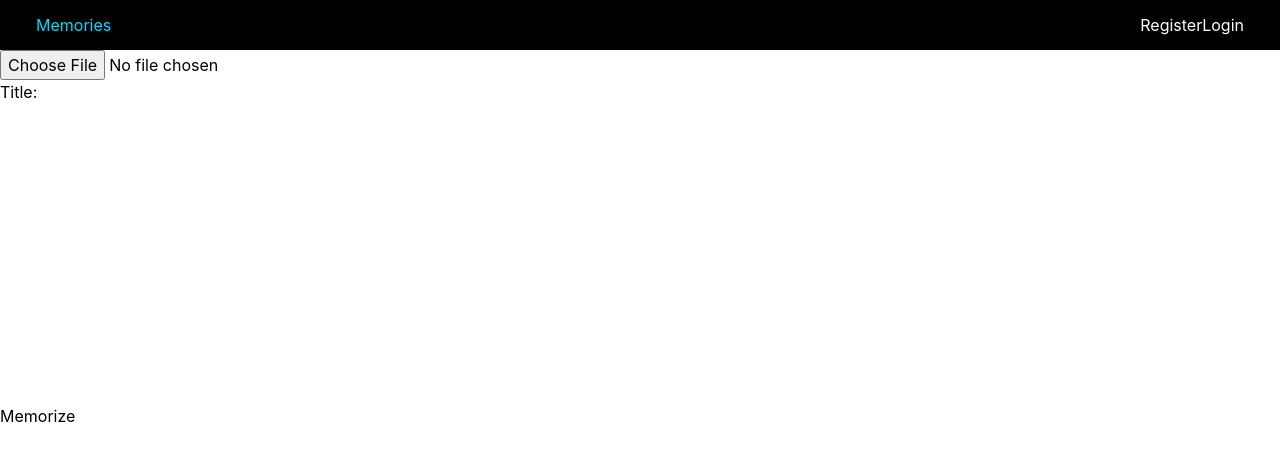
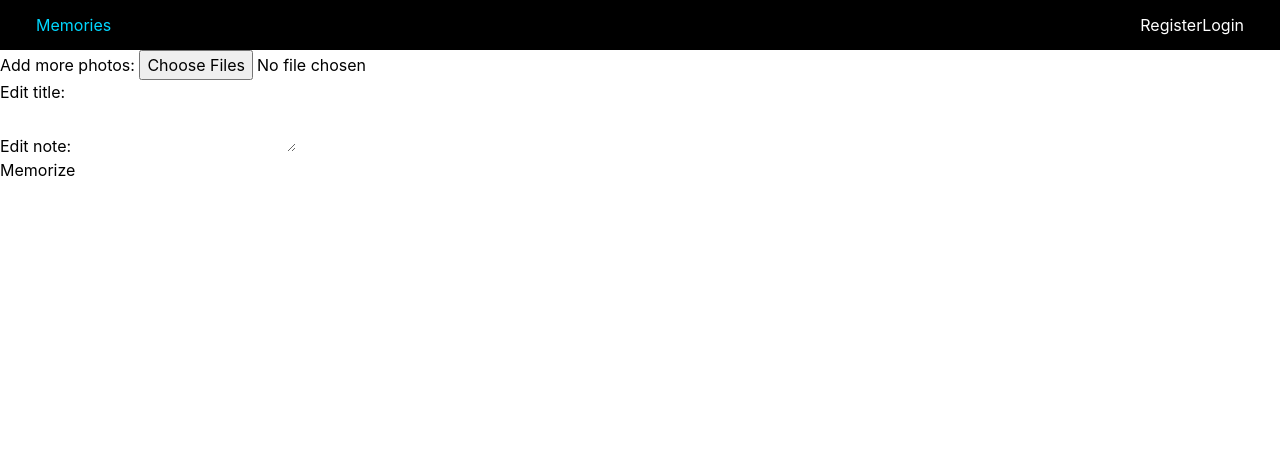
Before and after one commit to JamesOnwordi/memories_client, a React (Create React App) app: page /memories/1/edit in a window 1280 px wide. Shown: the top 460 px of the page. Built offline with nearby package versions, Linux system fonts and the light colour scheme; no server answers.

Commit message:
finishes edit memory form

```diff
--- a/src/components/pages/EditMemories.jsx
+++ b/src/components/pages/EditMemories.jsx
@@ -1,64 +1,83 @@
 import axios from "axios"
-import { useEffect } from "react"
-import { useState } from "react"
-import { useParams } from "react-router-dom"
+import { useState, useRef } from "react"
+import { useParams, useNavigate } from "react-router-dom"
 
 export default function EditMemories(){
-    const {id} = useParams()
-    const [data,setData] = useState({})
-    console.log(id)
-    useEffect(()=>{
+    const [formImg, setFormImg] = useState([])
+    const [formTitle, setFormTitle] = useState('')
+    const [formNote, setFormNote] = useState('')
+    const [msg, setMsg] = useState('')
+
+    const { id } = useParams()
+    const navigate = useNavigate()
+    const inputRef = useRef(null)
+
+    const handleSubmit = async e =>{
+        e.preventDefault()
+        try {
+            // server url
+            const url = process.env.REACT_APP_SERVER_URL + '/api-v1/memories/' + id
+            // build form data
+            const formData = new FormData()
+            for (const file of formImg) {
+                formData.append('images', file)
+            }
+            formData.append('title', formTitle)
+            formData.append('note', formNote)
             // pull token from local storage
             const token = localStorage.getItem('jwt')
             // set request headers
             const options = {
                 headers: {
+                    "Content-Type": "multipart/form-data",
                     "Authorization": token
                 }
             }
-     console.log(id)
-        const url = process.env.REACT_APP_SERVER_URL+ '/api-v1/memories/' + id
-        axios.get(url,options)
-        .then((response)=>{
-            console.log(response)
-            ({
-                title:'',
-                note: ''
-            })
-            console.log(console.log)
-        })
-    })
+            const response = await axios.put(url, formData, options)
+            console.log(response.data)
 
-    const handleSubmit = (e) =>{
-        e.preventDefault()
-        console.log(data)
-
+        } catch (error) {
+            console.log(error)
+            if (error.response) {
+                setMsg(error.response.data.msg)
+            }
+        }
     }
     return(
+        <form onSubmit={handleSubmit}>
             <div>
-
-            <form  onSubmit={handleSubmit}>
+                <label htmlFor='image-upload'>Add more photos: </label>
+                <input
+                    type='file'
+                    id='image-upload'
+                    accept='images/*'
+                    multiple
+                    ref={inputRef}
+                    onChange={e => setFormImg(e.target.files)}
+                />
+            </div>
 
             <div>
-                    <input type='file' />
-                    <p/>
-                </div>
-                <p></p>
-                <div>
-                    <p> Title: <input type="text" onChange={e=>data.title=e.target.value}/></p>
-
+                <label htmlFor='title'>Edit title: </label>
+                <input
+                    type='text'
+                    id='title'
+                    onChange={e => setFormTitle(e.target.value)}
+                    value={formTitle}
+                />
             </div>
 
+            <div>
+                <label htmlFor='note'>Edit note: </label>
+                <textarea
+                id='note'
+                onChange={e => setFormNote(e.target.value)}
+                value={formNote}
+                />
+            </div>
 
-                <div>
-                    <input type='text' name='note' style={{width:'500px' , height:'300px'}} onChange={e=>data.note = e.target.value}/>
-                </div>
-                <div>
-                    <p/>
-                    <button type="submit" ><p>Memorize</p></button>
-                </div>
+            <button type="submit">Memorize</button>
         </form>
-        </div>
     )
 
 }
```
Lines whose indentation alone changed are shown as unchanged.
